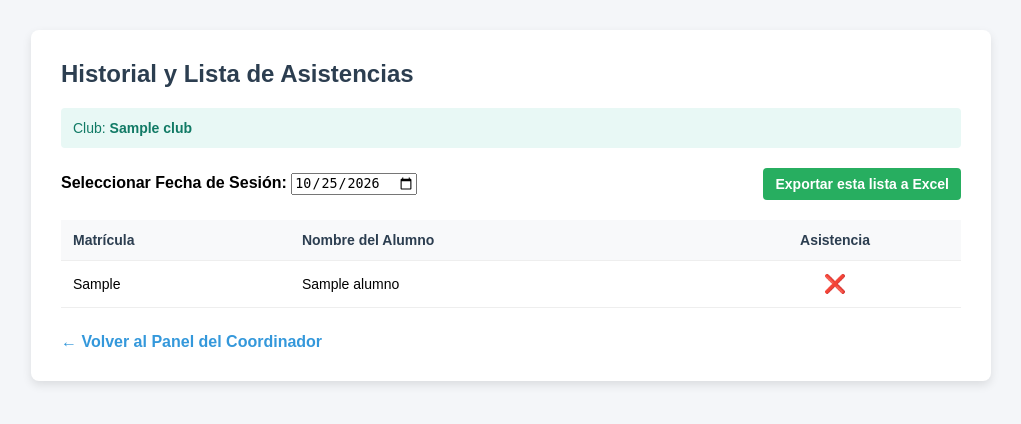
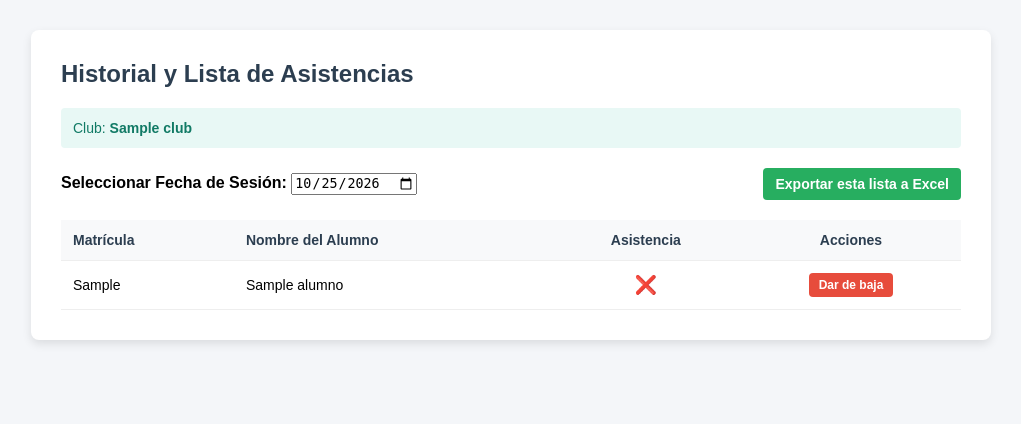
Before and after one commit to DilanLMtz/Red_Universitaria_Clubs_UTE, a Flask app: page /coordinador/asistencias in a window 1280 px wide. Shown: the top 424 px of the page, without its empty margins (129-1150 px from the left). Run offline with Flask 3, Linux system fonts and the light colour scheme; the visitor is signed in with stand-in values (Sample User, id 1); tables that the repository leaves empty hold one stand-in row (values such as "Sample post").

Commit message:
feat: Agregar una columna de "Acciones" con un botón de baja al lado de cada alumno en asistencias_club.html.

```diff
--- a/app/templates/asistencias_club.html
+++ b/app/templates/asistencias_club.html
@@ -46,6 +46,7 @@
                     <th>Matrícula</th>
                     <th>Nombre del Alumno</th>
                     <th style="text-align: center;">Asistencia</th>
+                    <th style="text-align: center;">Acciones</th>
                 </tr>
             </thead>
             <tbody>
@@ -60,15 +61,22 @@
                             <span class="status-no" title="Faltó">❌</span>
                         {% endif %}
                     </td>
+                    <td style="text-align: center;">
+                        <a href="/coordinador/baja-alumno/{{ alumno.matricula }}"
+                           class="btn"
+                           style="background: #e74c3c; padding: 5px 10px; font-size: 12px;"
+                           onclick="return confirm('¿Estás seguro de dar de baja a este alumno del club?');">
+                            Dar de baja
+                        </a>
+                    </td>
                 </tr>
                 {% else %}
                 <tr>
-                    <td colspan="3" style="text-align: center; color: #777;">No hay alumnos inscritos en este club todavía.</td>
+                    <td colspan="4" style="text-align: center; color: #777;">No hay alumnos inscritos en este club todavía.</td>
                 </tr>
                 {% endfor %}
             </tbody>
         </table>
-        <a href="/coordinador" class="back">← Volver al Panel del Coordinador</a>
     </div>
 </body>
 </html>
```
